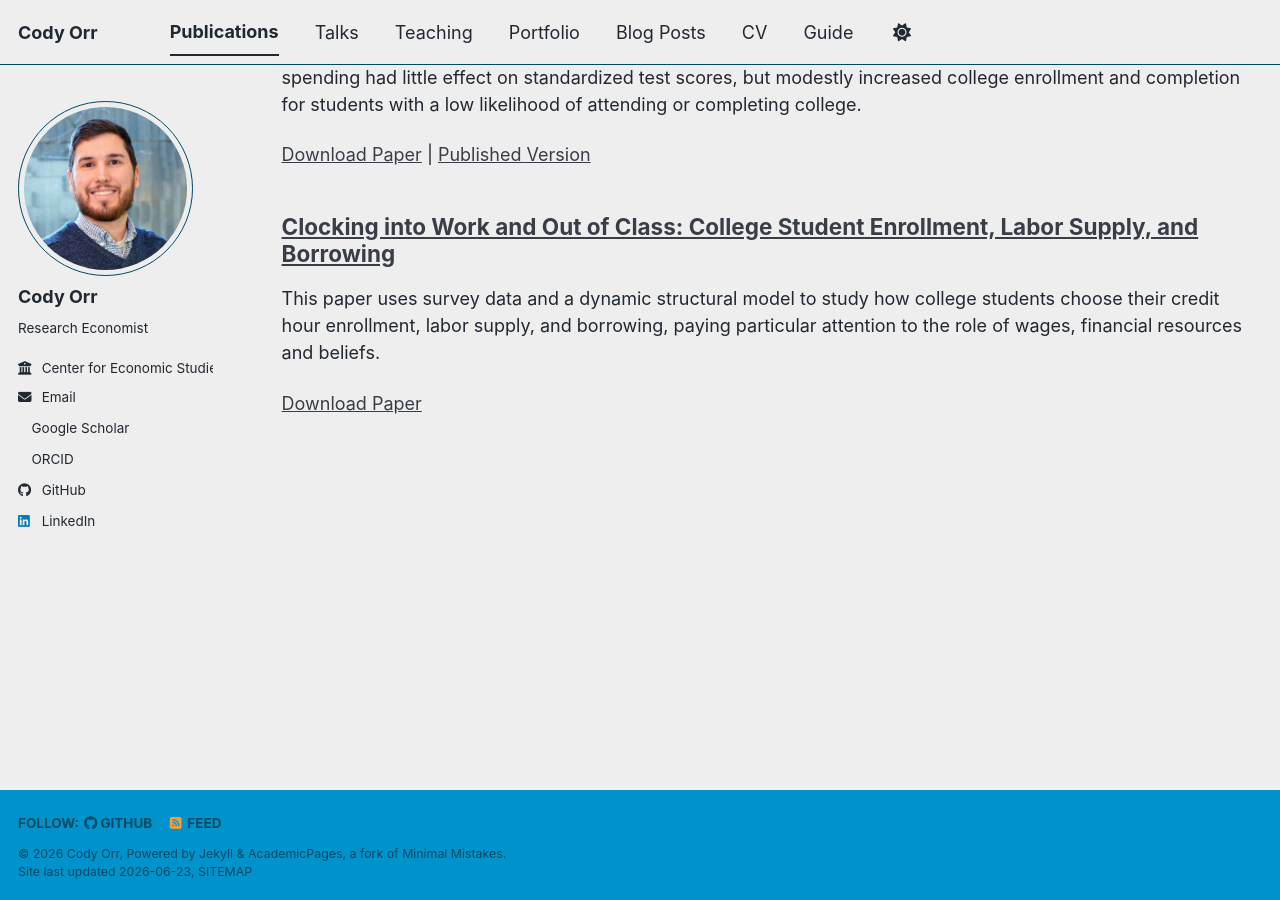
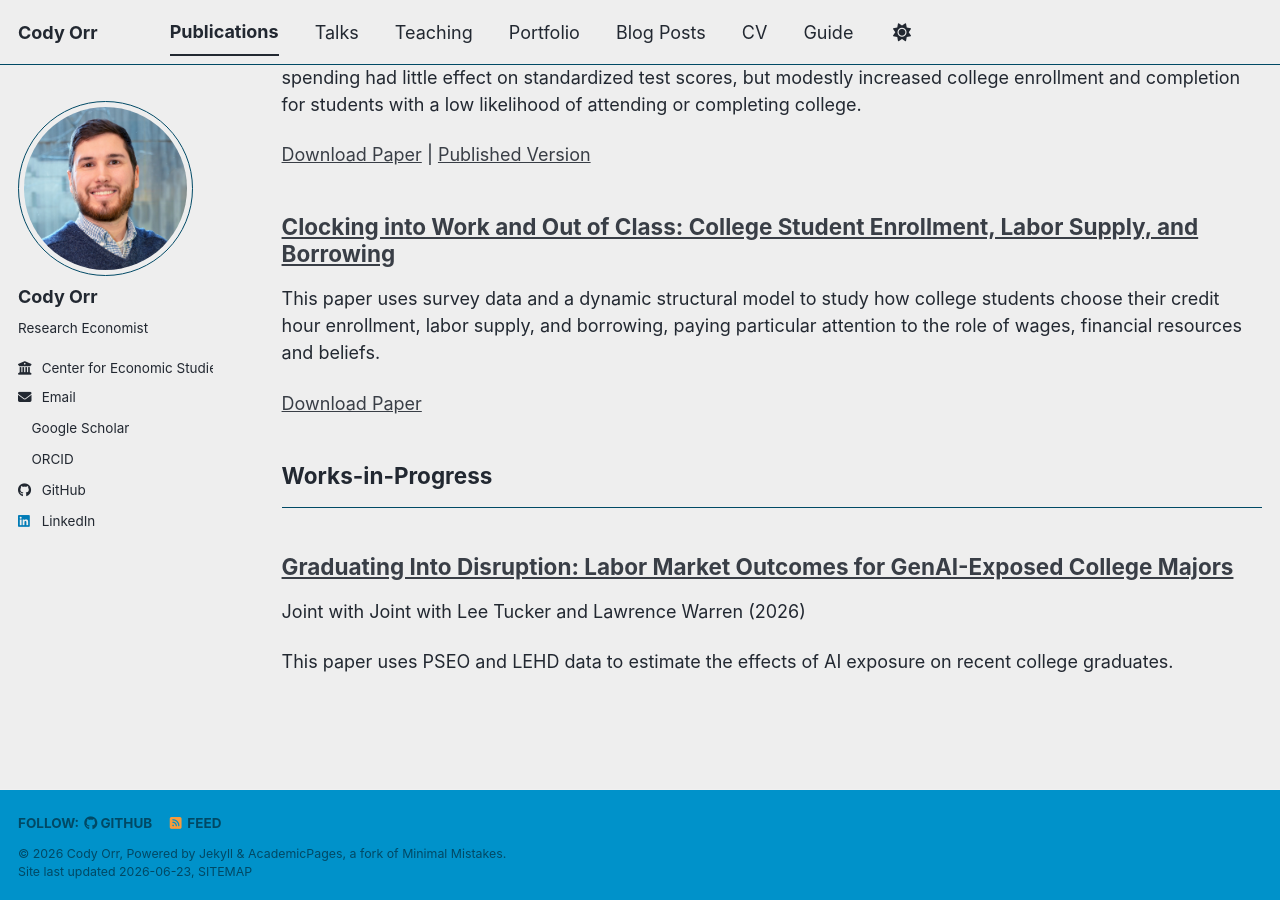
Before and after one commit to orrcody/orrcody.github.io, a Jekyll site: the page built from _pages/publications.html, in a window 1280 px wide and 900 px high, scrolled down 1230 px. Built offline with Jekyll 4.4.1, drawn with Linux system fonts in a browser that asks for light colours; a style sheet for code colours, icons or effects is not loaded; a file with an impossible date is left out.

Commit message:
Update grad_ai.md

```diff
--- a/_publications/grad_ai.md
+++ b/_publications/grad_ai.md
@@ -4,7 +4,7 @@ collection: publications
 category: in-progress
 permalink: /publication/grad_ai
 excerpt: "This paper uses PSEO and LEHD data to estimate the effects of AI exposure on recent college graduates."
-date: #
+date: 2026-06-23
 coauthors: Joint with Lee Tucker and Lawrence Warren
 venue: #
 paperurl: #
```
